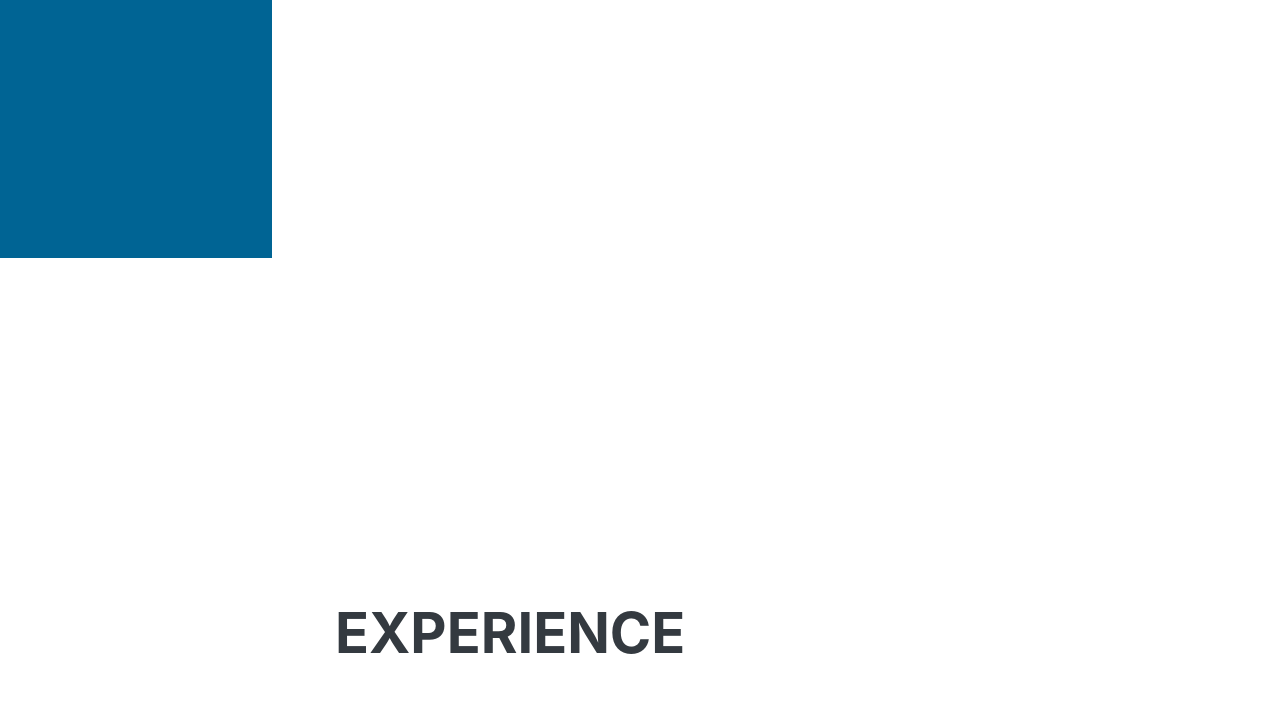
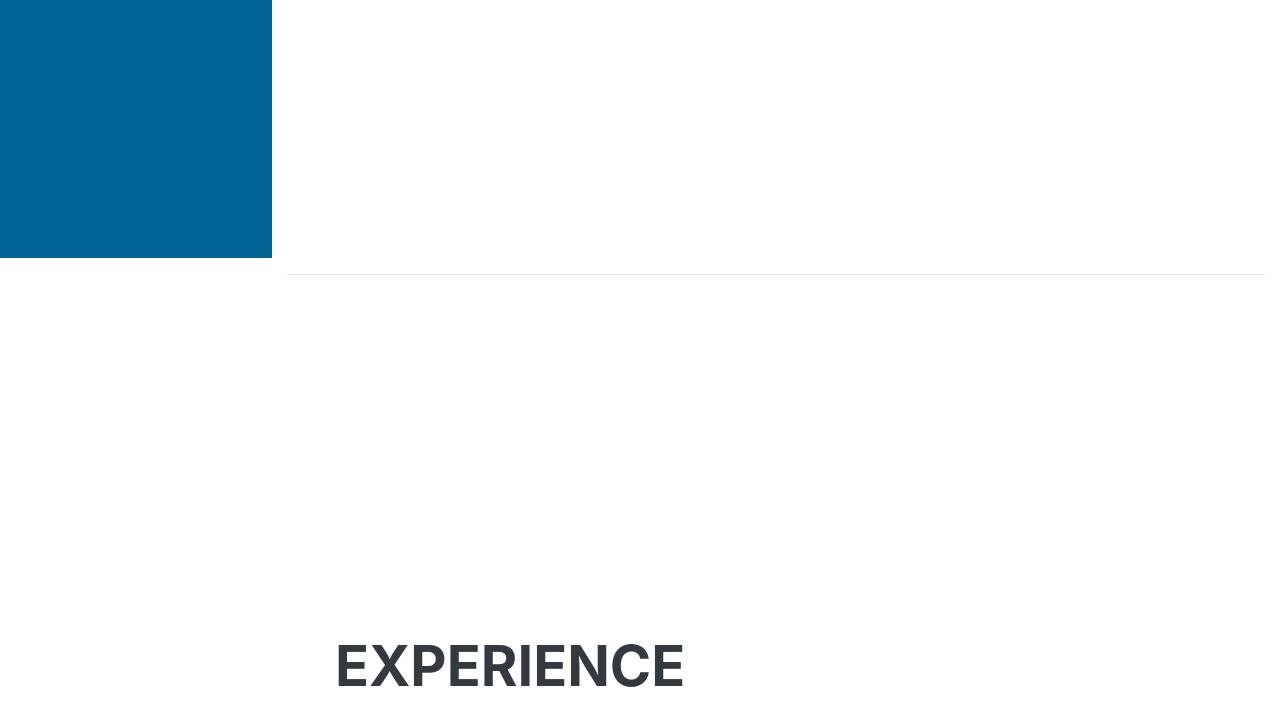
Before and after one commit to elben10/elben.io, a Gatsby site: page / in a window 1280 px wide. Shown: the part 542-1268 px from the top of the page. Built offline with nearby package versions, Linux system fonts and the light colour scheme; Gatsby itself is replaced by a stand-in of ours; a web font is replaced by a local one.

Commit message:
Add horizontal line after each resume section

```diff
--- a/src/components/ResumeSection.js
+++ b/src/components/ResumeSection.js
@@ -1,13 +1,16 @@
-import React, { Component } from 'react';
+import React, { Component, Fragment } from 'react';
 
 export default class ResumeItem extends Component {
     render() {
         return (
-            <section className="resume-section p-3 p-lg-5 d-flex align-items-center">
-                <div className="w-100">
-                    {this.props.children}
-                </div>
-            </section>
+            <Fragment>
+                <section className="resume-section p-3 p-lg-5 d-flex align-items-center">
+                    <div className="w-100">
+                        {this.props.children}
+                    </div>
+                </section>
+                <hr />
+            </Fragment>
         )
     }
 }
```
